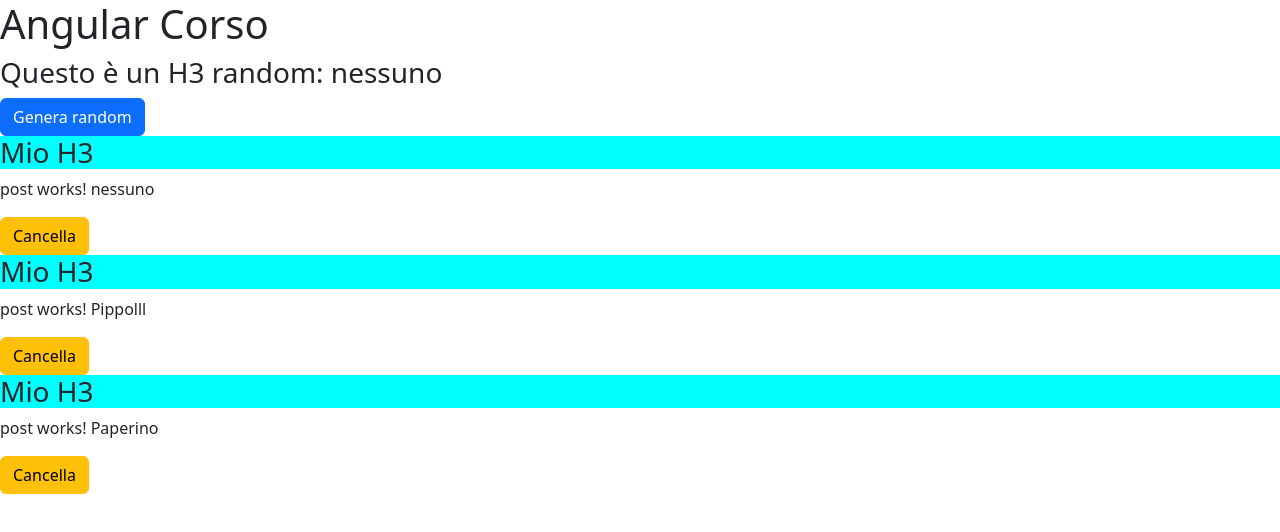
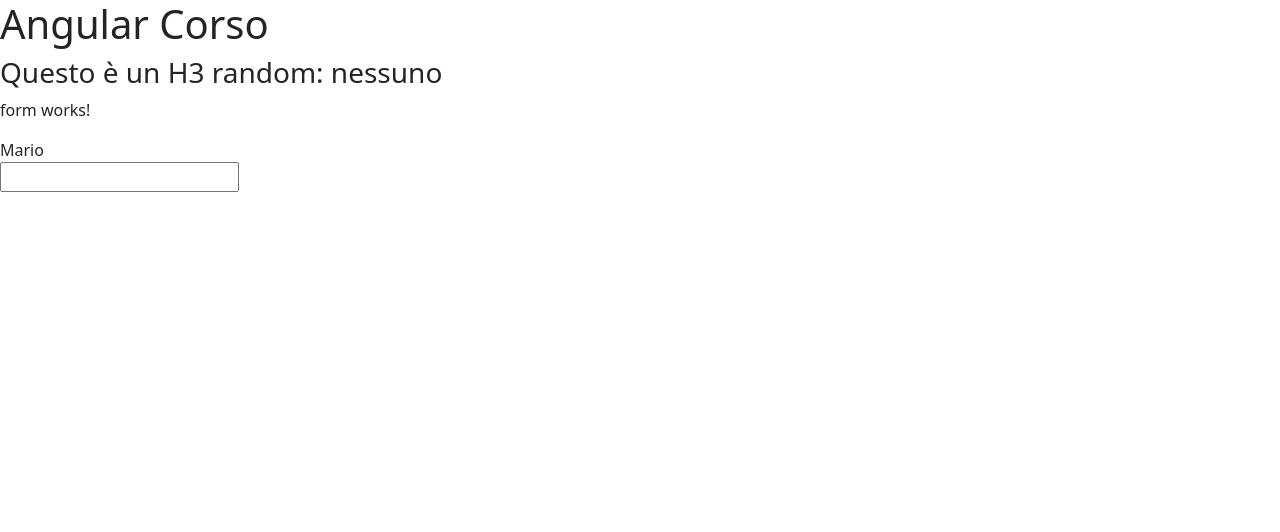
Before and after one commit to ironmanromeo/angular-corso, an Angular app: page / in a window 1280 px wide. Shown: the top 532 px of the page. Built offline with nearby package versions, Linux system fonts and the light colour scheme.

Commit message:
input event

```diff
--- a/src/app/app.component.html
+++ b/src/app/app.component.html
@@ -2,8 +2,4 @@
 
 <h3>Questo è un H3 random: {{ nomeRandom }}</h3>
 
-<button class="btn btn-primary" (click)="onGeneraRandom()">Genera random</button>
-
-<app-post (generaEvento)="onRicevitEvento($event, 'Pippo')" [ti]="nomeRandom"></app-post>
-<app-post (generaEvento)="onRicevitEvento($event)" [ti]="'Pippo'+'lll'"></app-post>
-<app-post (generaEvento)="onRicevitEvento($event)" ti="Paperino"></app-post>
+<app-form></app-form>
--- a/src/app/app.module.ts
+++ b/src/app/app.module.ts
@@ -9,12 +9,14 @@ import { PostsComponent } from './posts/posts.component'
 import './training_javascript'
 import './training_typescript';
 import { PostComponent } from './post/post.component';
+import { FormComponent } from './form/form.component';
 
 @NgModule({
   declarations: [
     AppComponent,
     PostsComponent,
     PostComponent,
+    FormComponent,
   ],
   imports: [
     BrowserModule,
--- /dev/null
+++ b/src/app/form/form.component.html
@@ -0,0 +1,4 @@
+<p>form works!</p>
+
+<div >{{ nome }}</div>
+<input type="text" (input)="onInserito($event)">
--- /dev/null
+++ b/src/app/form/form.component.ts
@@ -0,0 +1,20 @@
+import { Component, OnInit } from '@angular/core';
+
+@Component({
+  selector: 'app-form',
+  templateUrl: './form.component.html',
+  styleUrls: ['./form.component.css']
+})
+export class FormComponent implements OnInit {
+  nome="Mario"
+  constructor() { }
+
+  ngOnInit(): void {
+  }
+
+  onInserito(e:Event){
+    const inputEvent=<HTMLInputElement>e.target
+    this.nome=inputEvent.value
+  }
+
+}
```
Also changed, not shown: src/app/form/form.component.css (added).
